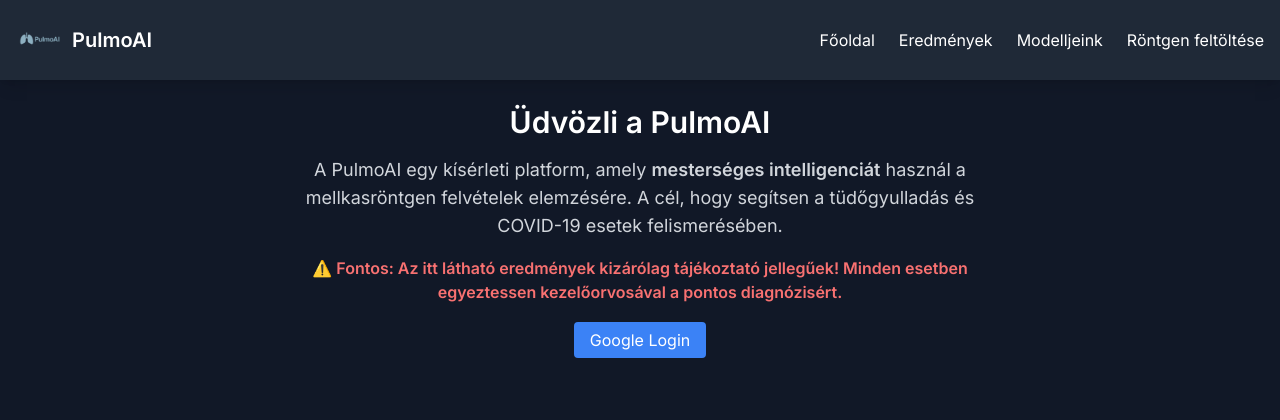
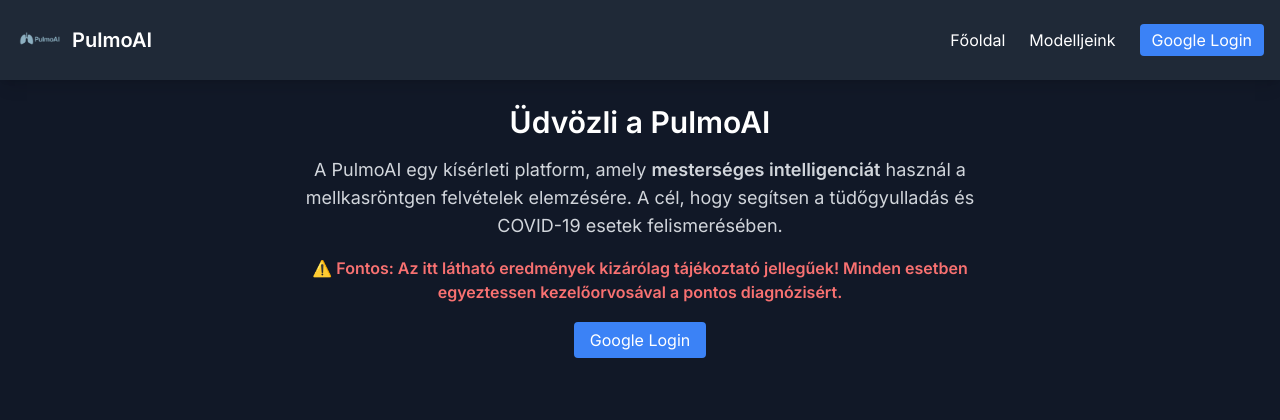
Before and after one commit to Daniel-Ax/thesis, a Flask app: page / in a window 1280 px wide. Shown: the top 420 px of the page. Run offline with Flask 3, Linux system fonts and the light colour scheme; some libraries are stand-ins or nearby versions.

Commit message:
changed base login

```diff
--- a/templates/base.html
+++ b/templates/base.html
@@ -15,15 +15,29 @@
   <!-- NAVBAR -->
   <header class="bg-gray-800 shadow-lg">
     <div class="container mx-auto flex justify-between items-center p-4">
+      <!-- Logo -->
       <div class="flex items-center gap-2">
         <img src="{{ url_for('static', filename='pulmoai_logo.png') }}" alt="PulmoAI logo" class="h-12 w-12">
         <span class="font-bold text-xl">PulmoAI</span>
       </div>
-      <nav class="flex gap-6">
+
+      <!-- Menü -->
+      <nav class="flex gap-6 items-center">
         <a href="{{ url_for('home') }}" class="hover:text-blue-400">Főoldal</a>
-        <a href="{{ url_for('results_page') }}" class="hover:text-blue-400">Eredmények</a>
         <a href="{{ url_for('models_page') }}" class="hover:text-blue-400">Modelljeink</a>
-        <a href="{{ url_for('upload') }}" class="hover:text-blue-400">Röntgen feltöltése</a>
+
+        {% if session.user %}
+          <a href="{{ url_for('results_page') }}" class="hover:text-blue-400">Eredmények</a>
+          <a href="{{ url_for('upload') }}" class="hover:text-blue-400">Röntgen feltöltése</a>
+        {% endif %}
+
+        <!-- Jobb oldal: Login/Logout -->
+        {% if session.user %}
+          <span class="text-sm text-gray-300">👤 {{ session.user["email"] }}</span>
+          <a href="{{ url_for('logout') }}" class="px-3 py-1 bg-red-500 rounded hover:bg-red-600 text-white">Kijelentkezés</a>
+        {% else %}
+          <a href="{{ url_for('login') }}" class="px-3 py-1 bg-blue-500 rounded hover:bg-blue-600 text-white">Google Login</a>
+        {% endif %}
       </nav>
     </div>
   </header>
@@ -33,6 +47,7 @@
     {% block content %}{% endblock %}
   </main>
 
+  <!-- FOOTER -->
   <footer class="bg-gray-800 text-center text-sm p-4">
     © 2025 PulmoAI | Az itt megjelenített eredmények tájékoztató jellegűek, diagnózist csak orvos állíthat fel.
   </footer>
```
